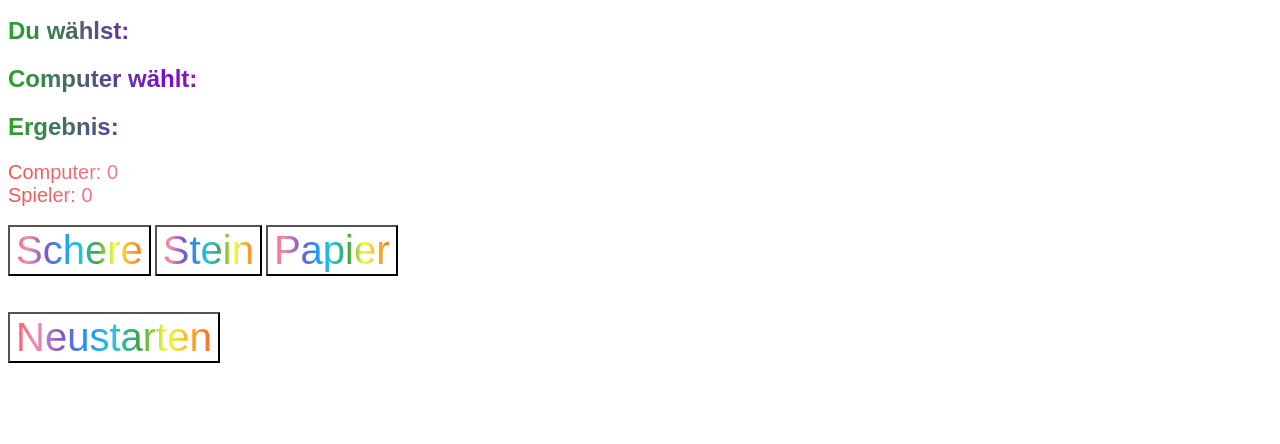
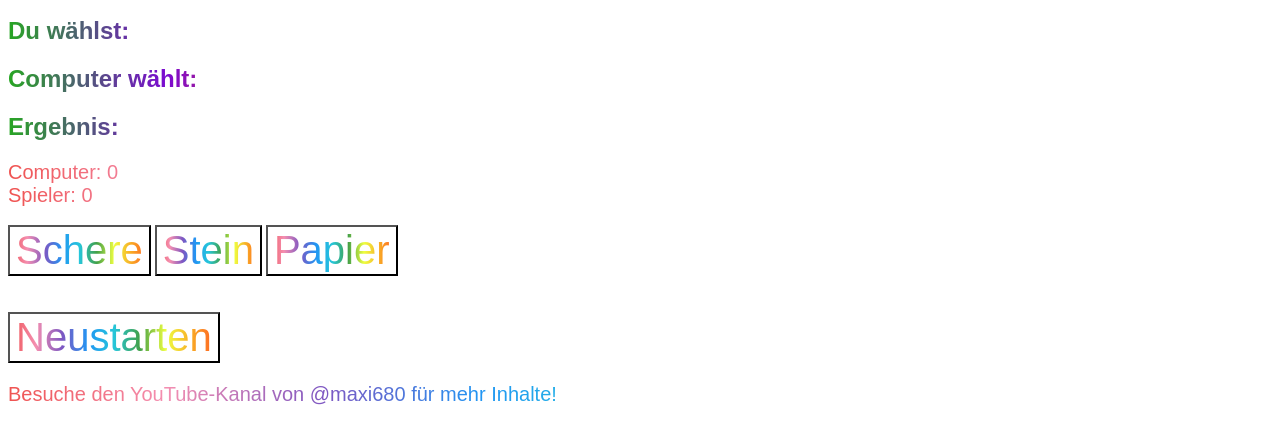
Before and after one commit to maxisupergames/maxisupergames.github.io, a plain HTML site: page index.html in a window 1280 px wide. Shown: the part 164-608 px from the top of the page. Drawn offline with Linux system fonts and the light colour scheme.

Commit message:
index update

```diff
--- a/index.html
+++ b/index.html
@@ -22,6 +22,9 @@
         <br>
         <button id="maxiknopf">Neustarten</button>
 
+
+        <p>Besuche den YouTube-Kanal von <a href="https://www.youtube.com/@maxi680" target="_blank">@maxi680</a> für mehr Inhalte!</p>
+
         <script src="script.js"></script>
     </body>
 </html>
```
